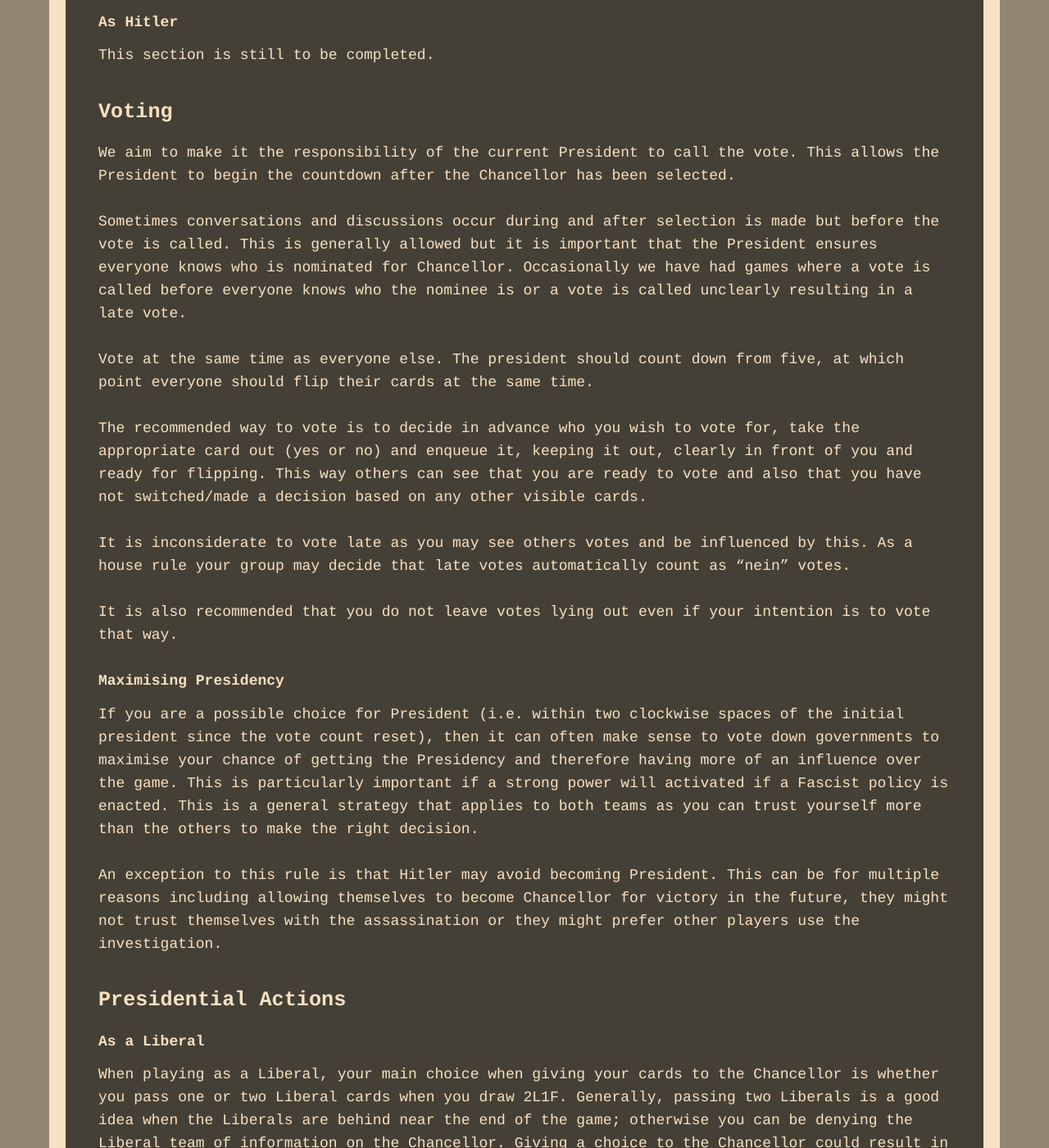
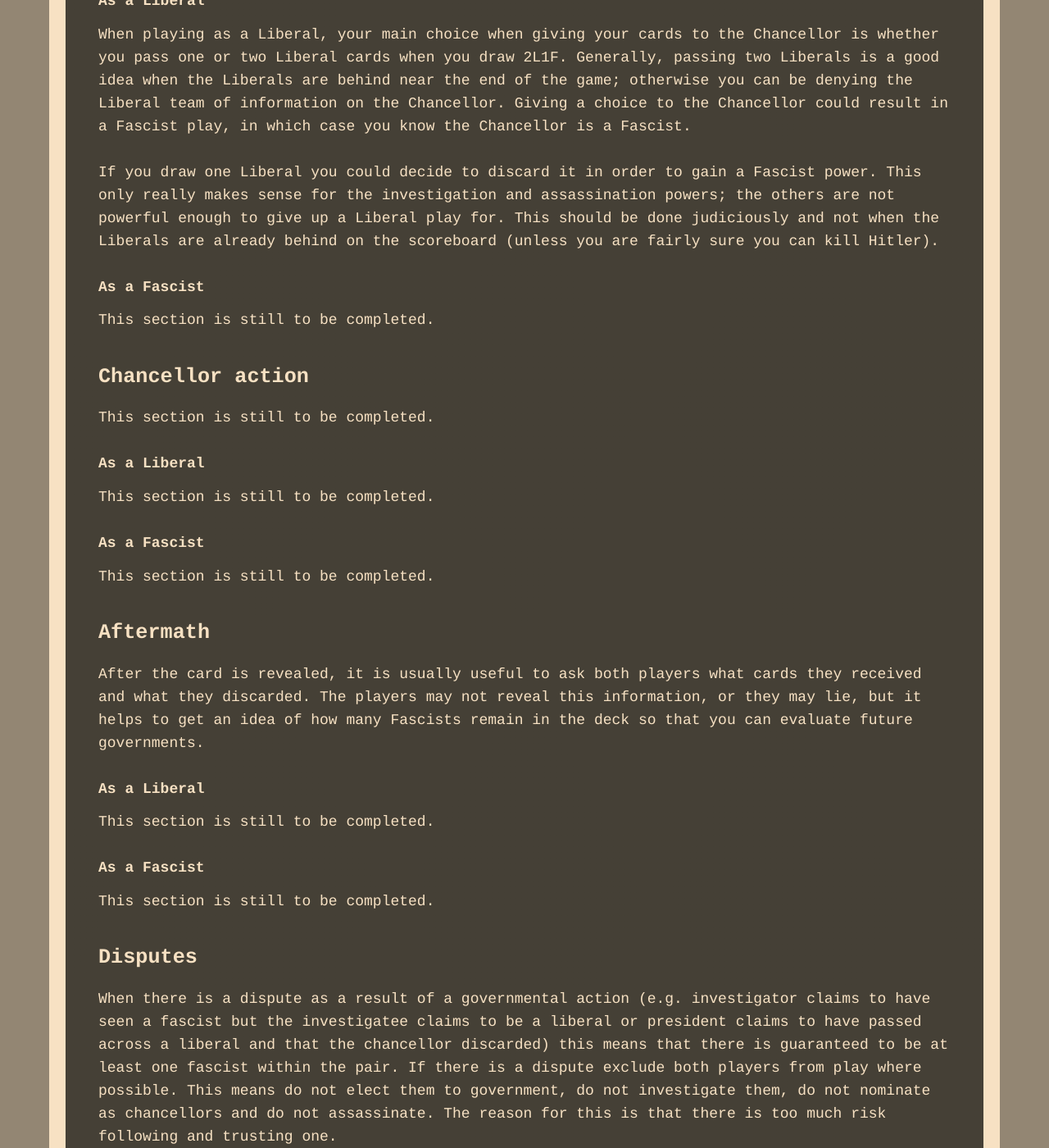
Before and after one commit to TartanLlama/secret-hitler-strategies, a Jekyll site: the page built from index.md, in a window 1280 px wide and 1400 px high, scrolled down 3502 px. Shown: the whole window at 82% size. Built offline with Jekyll 4.4.1, drawn with Linux system fonts in a browser that asks for light colours; nearby versions of some CDN libraries; some of the changed text lies outside the part shown.

Commit message:
Rework the structure of the document. Fixes #4

```diff
--- a/index.md
+++ b/index.md
@@ -49,10 +49,7 @@
 
 --------------
 
-## Game phases
-### Setup
-When examining your envelope, be sure to examine both your party membership and role cards **even if you are a liberal**. Everyone should look at both their cards otherwise you can tell who is a fascist by whoever looked at both their cards. By looking at both cards, the game starts fairly for both teams and this cannot be used against anyone throughout. This is also important for all liberals to do since if a liberal does look at both cards you may be inclined to judge them as fascist for doing so.
-
+## Basic Strategy
 ### Chancellor nomination
 #### As a Liberal
 This section is still to be completed.
@@ -61,23 +58,6 @@
 #### As Hitler
 This section is still to be completed.
 
-### Voting
-We aim to make it the responsibility of the current President to call the vote. This allows the President to begin the countdown after the Chancellor has been selected.
-
-Sometimes conversations and discussions occur during and after selection is made but before the vote is called. This is generally allowed but it is important that the President ensures everyone knows who is nominated for Chancellor. Occasionally we have had games where a vote is called before everyone knows who the nominee is or a vote is called unclearly resulting in a late vote.
-
-Vote at the same time as everyone else. The president should count down from five, at which point everyone should flip their cards at the same time.
-
-The recommended way to vote is to decide in advance who you wish to vote for, take the appropriate card out (yes or no) and enqueue it, keeping it out, clearly in front of you and ready for flipping. This way others can see that you are ready to vote and also that you have not switched/made a decision based on any other visible cards.
-
-It is inconsiderate to vote late as you may see others votes and be influenced by this. As a house rule your group may decide that late votes automatically count as “nein” votes.
-
-It is also recommended that you do not leave votes lying out even if your intention is to vote that way.
-
-#### Maximising Presidency
-If you are a possible choice for President (i.e. within two clockwise spaces of the initial president since the vote count reset), then it can often make sense to vote down governments to maximise your chance of getting the Presidency and therefore having more of an influence over the game. This is particularly important if a strong power will activated if a Fascist policy is enacted. This is a general strategy that applies to both teams as you can trust yourself more than the others to make the right decision.
-
-An exception to this rule is that Hitler may avoid becoming President. This can be for multiple reasons including allowing themselves to become Chancellor for victory in the future, they might not trust themselves with the assassination or they might prefer other players use the investigation.
 
 ### Presidential Actions
 #### As a Liberal
@@ -100,19 +80,37 @@
 ### Aftermath
 After the card is revealed, it is usually useful to ask both players what cards they received and what they discarded. The players may not reveal this information, or they may lie, but it helps to get an idea of how many Fascists remain in the deck so that you can evaluate future governments.
 
-#### As a Liberal President
+#### As a Liberal
+This section is still to be completed.
+
+#### As a Fascist
+This section is still to be completed.
+
+### Disputes
+When there is a dispute as a result of a governmental action (e.g. investigator claims to have seen a fascist but the investigatee claims to be a liberal or president claims to have passed across a liberal and that the chancellor discarded) this means that there is guaranteed to be at least one fascist within the pair. If there is a dispute exclude both players from play where possible. This means do not elect them to government, do not investigate them, do not nominate as chancellors and do not assassinate. The reason for this is that there is too much risk following and trusting one.
+
+
+-----------------
+
+## Advanced Strategy
+
+### Maximising Presidency
+If you are a possible choice for President (i.e. within two clockwise spaces of the initial president since the vote count reset), then it can often make sense to vote down governments to maximise your chance of getting the Presidency and therefore having more of an influence over the game. This is particularly important if a strong power will activated if a Fascist policy is enacted. This is a general strategy that applies to both teams as you can trust yourself more than the others to make the right decision.
+
+An exception to this rule is that Hitler may avoid becoming President. This can be for multiple reasons including allowing themselves to become Chancellor for victory in the future, they might not trust themselves with the assassination or they might prefer other players use the investigation.
+
+### Reveal trickery
+#### As a liberal president
 If the Chancellor plays a Liberal, then all is (mostly) well. If a Fascist is played, however, you have a choice to make. You could inform the table immediately that the Chancellor discarded a Liberal and is therefore Fascist; this will put you in dispute with the Chancellor and could result in a soft-elimination depending on the number of players and established meta. For the most part this is a good strategy, as the Liberals have the majority taking down a Fascist this way still maintains the Liberal majority. Alternatively you can keep the information to yourself until it becomes necessary to reveal it. This will put pressure on the Chancellor as they will be waiting for you to reveal their betrayal so that they can best counter your accusation. They may out themselves by reacting to your lack of reaction, or by making other mistakes due to them being on-edge.
 
 Regardless of the action you took, you need to decide whether or not to reveal what cards you drew and what you discarded. Generally, honesty as a Liberal is the best policy. However, if you draw more than one Liberal, it can make sense to lie and say that you only received one. This will create the illusion that there are more Liberals in the deck then there actually are, so the Fascists will be less likely to discard one for fear of being discovered. However, you should probably reveal this information when the deck is to be shuffled so that the plays can be correctly analysed by your fellow Liberals.
 
-#### As a Liberal Chancellor
-This section is still to be completed.
+### Card Counting
+There are 17 cards in total: 6 liberal and 11 fascists.
 
-#### As a Fascist President
-This section is still to be completed.
+In the first round of governments there can be 5 functional governments before the deck needs to be shuffled (3 cards x 5 = 15). As such, in the first round you will see 15 cards as a group but the remaining two will be unknown as they get shuffled back in. For the second round after the deck is shuffled there should now be 12 cards in the deck. In round two you have the possibility of 4 governments which will then see all the cards If you get to the end of the second deck and the game isn’t over there will only be one more government after the shuffle.
 
-#### As a Fascist Chancellor
-This section is still to be completed.
+Causing a failed government three times (also known as Brexit or breakfast) will disrupt this order. In round 1 if you vote past the governments twice you can see all the cards. In round 2 the failed vote will result in more cards being hidden.
 
 -----------------
 
@@ -157,25 +155,11 @@
 ### Look at top three cards
 This power is only available in 5/6 player games, but the version which is present in the rules is not particularly interesting for us. The problem is that if a Liberal looks at the top cards and says that there are Liberal policies at the top, then the Liberals can choose to just Brexit to get free Liberal plays. If a Fascist gets the power and lies, then it’s easy for them to be outed. This can be addressed somewhat by either making the examiner shuffle the three cards before they put them back on top, or (our favourite) barring them from communicating what the cards were before all three have been played or discarded.
 
-
 -----------------------
 
-## General Observations
-### Disputes
-When there is a dispute as a result of a governmental action (e.g. investigator claims to have seen a fascist but the investigatee claims to be a liberal or president claims to have passed across a liberal and that the chancellor discarded) this means that there is guaranteed to be at least one fascist within the pair. If there is a dispute exclude both players from play where possible. This means do not elect them to government, do not investigate them, do not nominate as chancellors and do not assassinate. The reason for this is that there is too much risk following and trusting one.
+## Experimental strategy
 
-### Card Counting
-There are 17 cards in total: 6 liberal and 11 fascists.
-
-In the first round of governments there can be 5 functional governments before the deck needs to be shuffled (3 cards x 5 = 15). As such, in the first round you will see 15 cards as a group but the remaining two will be unknown as they get shuffled back in. For the second round after the deck is shuffled there should now be 12 cards in the deck. In round two you have the possibility of 4 governments which will then see all the cards If you get to the end of the second deck and the game isn’t over there will only be one more government after the shuffle.
-
-Causing a failed government three times (also known as Brexit or breakfast) will disrupt this order. In round 1 if you vote past the governments twice you can see all the cards. In round 2 the failed vote will result in more cards being hidden.
-
----------------------
-
-### Crazy stuff
-
-#### The Flip-Flop
+### The Flip-Flop
 Early voting can be unproportionally counted on compared to other votes. In the first round of voting, Fascists have the advantage and it is likely that liberals will vote against, wasting a potential government. Flip-flopping between games can help mitigate this due to balancing skeptical Liberals to optimistic ones. WARNING: This has a side effect of unpredictable player meta; players may see you as untrustworthy because they cannot reason about your initial vote - especially if you were next in line to be President.
 
 Liberal investigating a fascist, claims they are a liberal, sits on that information for a while and then revealing that person is a fascist later.
@@ -185,6 +169,26 @@
 Claiming to have accidentally played the wrong (i.e., fascist) policy.
 
 Being Liberal president, discarding liberals and forcing chancellor to play fascist to get power.
+
+-----------------
+
+## Etiquette
+
+### Setup
+When examining your envelope, be sure to examine both your party membership and role cards **even if you are a liberal**. Everyone should look at both their cards otherwise you can tell who is a fascist by whoever looked at both their cards. By looking at both cards, the game starts fairly for both teams and this cannot be used against anyone throughout. This is also important for all liberals to do since if a liberal does look at both cards you may be inclined to judge them as fascist for doing so.
+
+### Voting
+We aim to make it the responsibility of the current President to call the vote. This allows the President to begin the countdown after the Chancellor has been selected.
+
+Sometimes conversations and discussions occur during and after selection is made but before the vote is called. This is generally allowed but it is important that the President ensures everyone knows who is nominated for Chancellor. Occasionally we have had games where a vote is called before everyone knows who the nominee is or a vote is called unclearly resulting in a late vote.
+
+Vote at the same time as everyone else. The president should count down from five, at which point everyone should flip their cards at the same time.
+
+The recommended way to vote is to decide in advance who you wish to vote for, take the appropriate card out (yes or no) and enqueue it, keeping it out, clearly in front of you and ready for flipping. This way others can see that you are ready to vote and also that you have not switched/made a decision based on any other visible cards.
+
+It is inconsiderate to vote late as you may see others votes and be influenced by this. As a house rule your group may decide that late votes automatically count as “nein” votes.
+
+It is also recommended that you do not leave votes lying out even if your intention is to vote that way.
 
 -----------------
 
```
